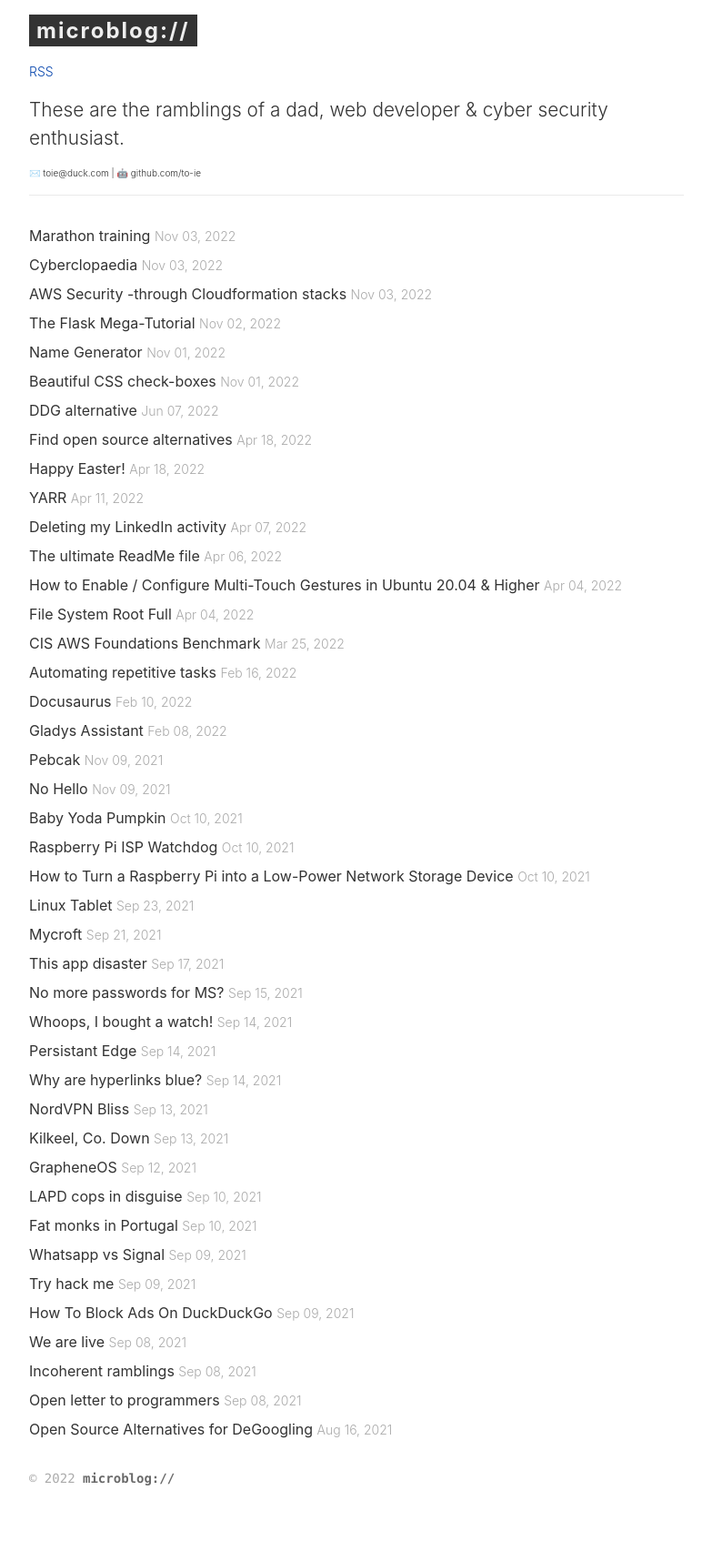
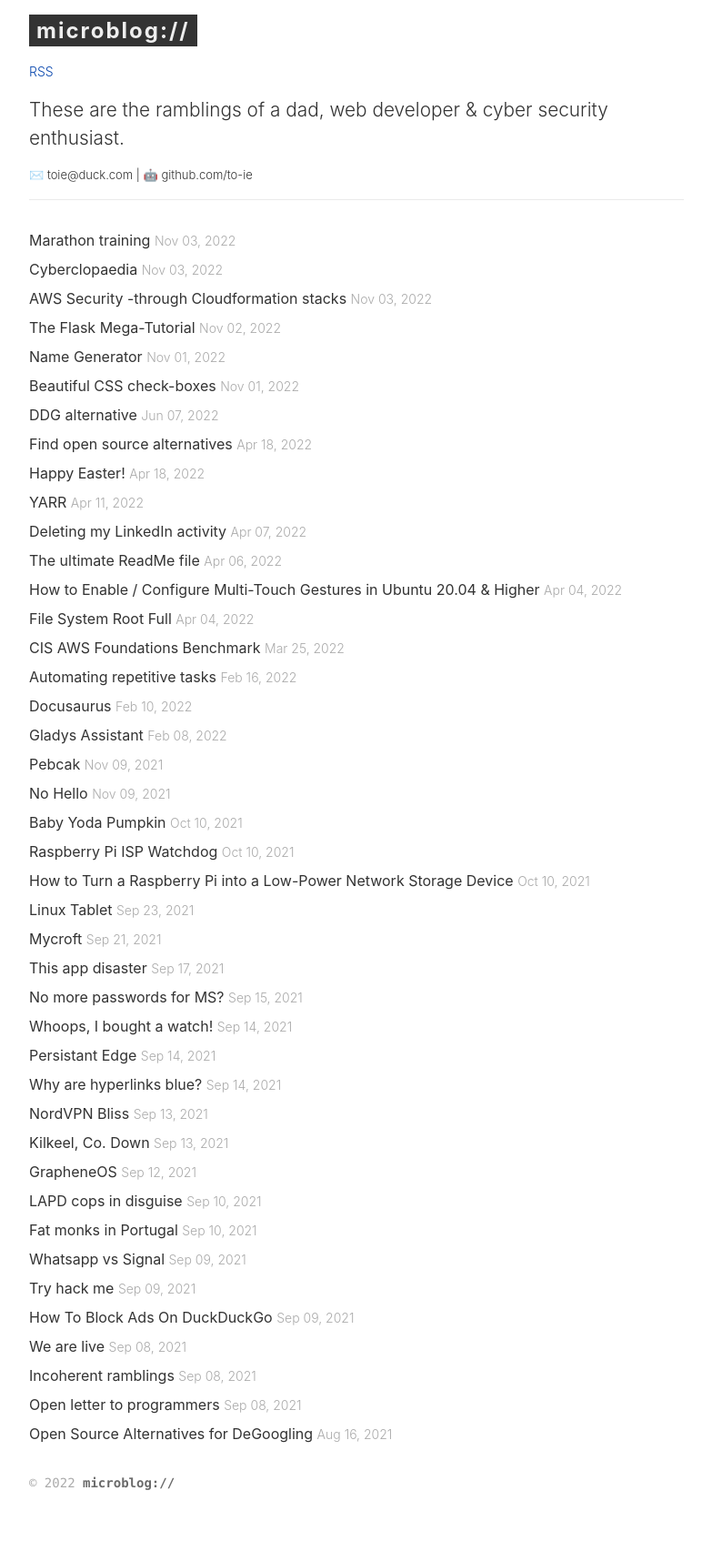
Before and after one commit to to-ie/to-ie.github.io, a Jekyll site: the page built from index.html, in a window 1280 px wide. Shown: the whole page at 91% size, without its empty margins (8-791 px from the left). Built offline with Jekyll 4.4.1, drawn with Linux system fonts in a browser that asks for light colours.

Commit message:
intro text

```diff
--- a/_includes/intro.html
+++ b/_includes/intro.html
@@ -1,2 +1,2 @@
 <p class="site-intro">These are the ramblings of a dad, web developer & cyber security enthusiast.</p>
-<p style="font-size: 10px;">✉️ toie@duck.com | 🤖 github.com/to-ie</p>
+<p style="font-size: 13px;">✉️ toie@duck.com | 🤖 github.com/to-ie</p>
```
